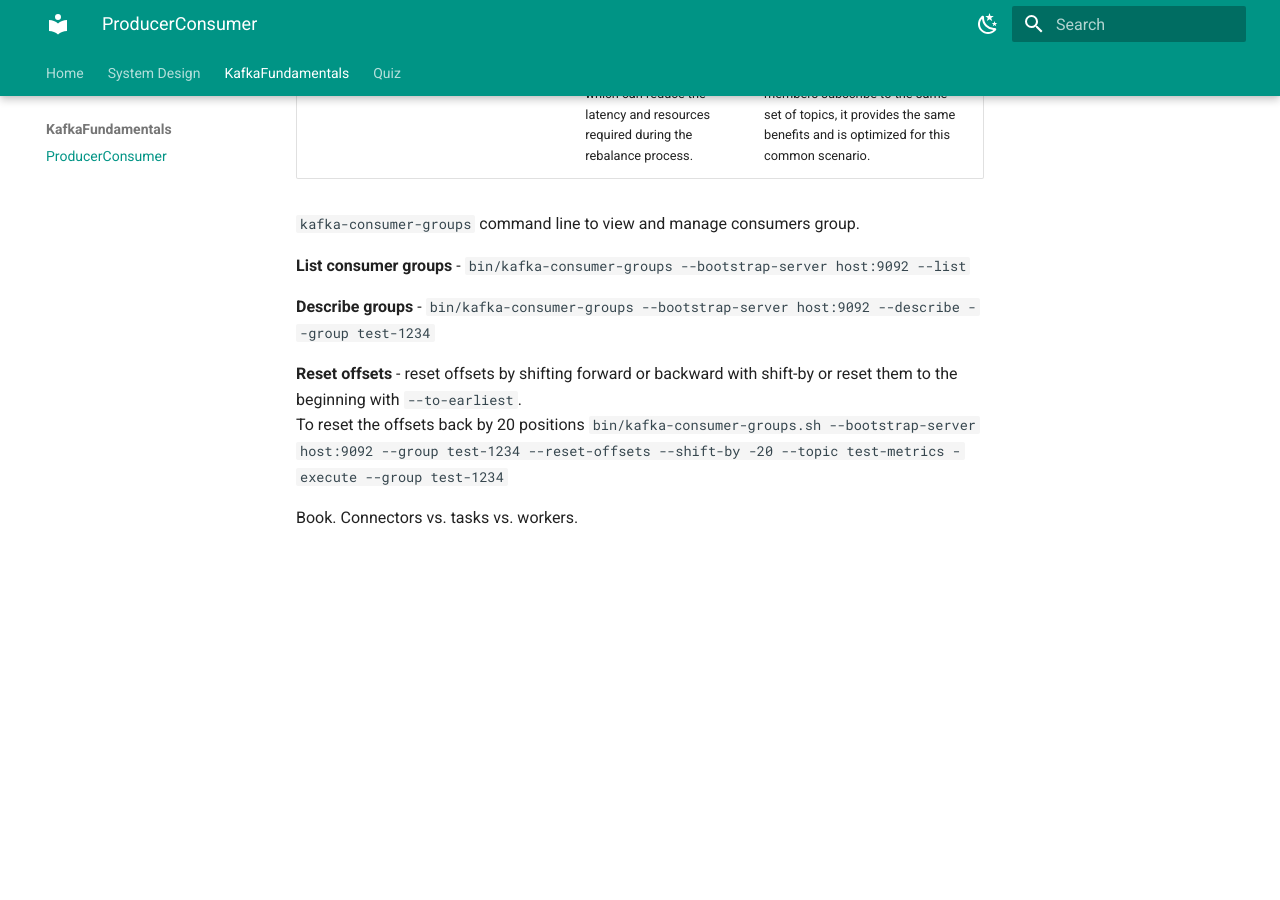
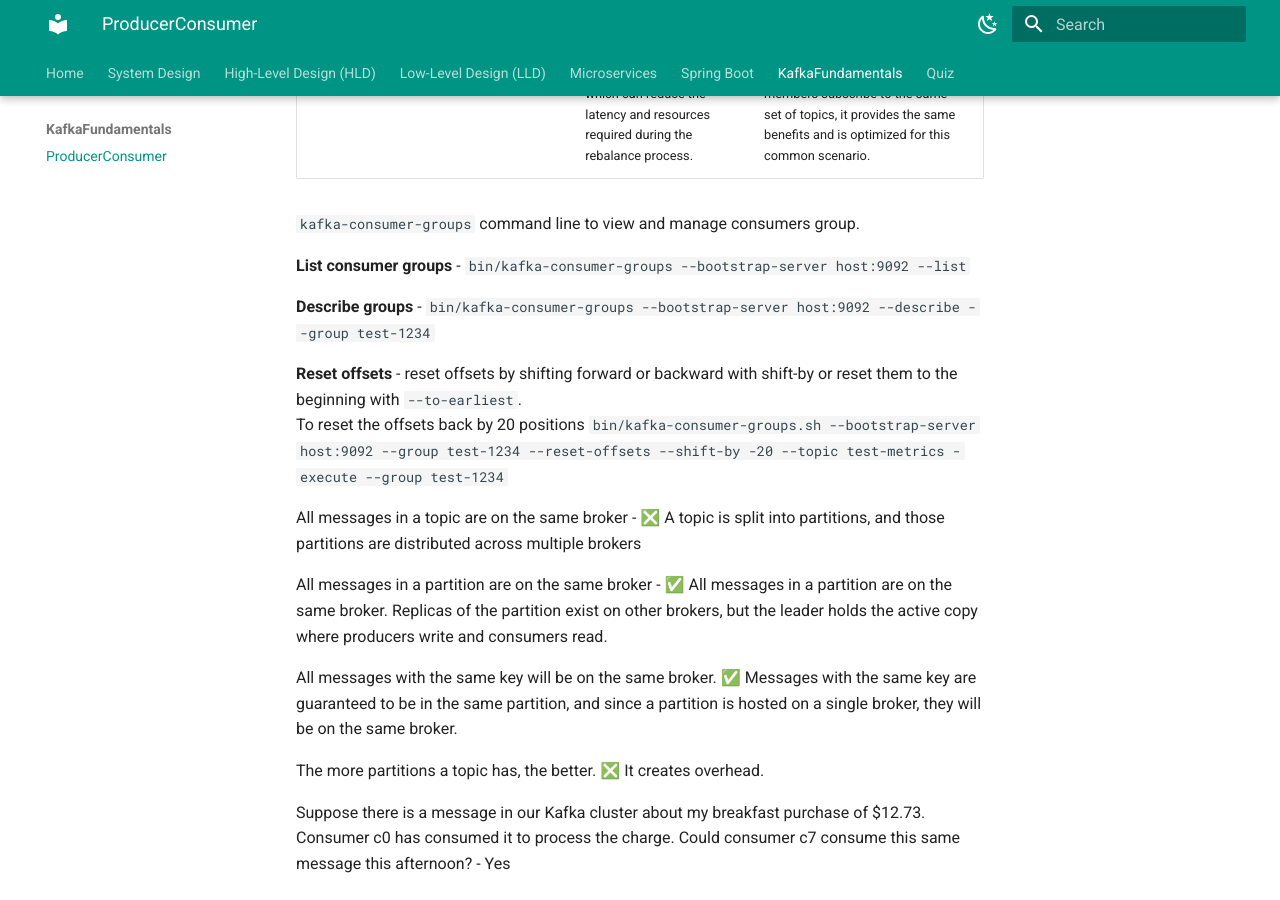
Before and after one commit to Suchismita-Deb/blogSystemDesign, an MkDocs documentation site: the page built from docs/KafkaFundamentals/ProducerConsumer.md, in a window 1280 px wide and 900 px high, scrolled down 3920 px. Built offline with MkDocs 1.6.1 and Material for MkDocs 9.7.7, drawn with Linux system fonts in a browser that asks for light colours; before the commit the page ends 4475 px from its top, so only the background shows below that.

Commit message:
initial commit

```diff
--- a/docs/KafkaFundamentals/ProducerConsumer.md
+++ b/docs/KafkaFundamentals/ProducerConsumer.md
@@ -126,8 +126,12 @@ Set - `enable.auto.commit=false`
 **Reset offsets** - reset offsets by shifting forward or backward with shift-by or reset them to the beginning with `--to-earliest`.
 To reset the offsets back by 20 positions `bin/kafka-consumer-groups.sh --bootstrap-server host:9092 --group test-1234 --reset-offsets --shift-by -20 --topic test-metrics -execute --group test-1234`
 
+All messages in a topic are on the same broker - ❎ A topic is split into partitions, and those partitions are distributed across multiple brokers
 
+All messages in a partition are on the same broker - ✅ All messages in a partition are on the same broker. Replicas of the partition exist on other brokers, but the leader holds the active copy where producers write and consumers read.
 
+All messages with the same key will be on the same broker. ✅ Messages with the same key are guaranteed to be in the same partition, and since a partition is hosted on a single broker, they will be on the same broker.
 
-Book.
-Connectors vs. tasks vs. workers.
+The more partitions a topic has, the better. ❎ It creates overhead.
+
+Suppose there is a message in our Kafka cluster about my breakfast purchase of $12.73. Consumer c0 has consumed it to process the charge. Could consumer c7 consume this same message this afternoon? - Yes
--- a/mkdocs.yml
+++ b/mkdocs.yml
@@ -17,6 +17,25 @@ nav:
       - Advanced Concept:
           - Vector Db: SystemDesign/AdvancedConcept/Vector.md
           - Time Series Db: SystemDesign/AdvancedConcept/TimeSeriesDb.md
+
+  - High-Level Design (HLD): SystemDesign/HighLevelDesign.md
+
+  - Low-Level Design (LLD): SystemDesign/LowLevelDesign.md
+
+  - Microservices:
+      - Fundamentals: Microservices/Fundamentals.md
+      - Communication Patterns: Microservices/CommunicationPatterns.md
+      - Data Management: Microservices/DataManagement.md
+      - Resilience: Microservices/Resilience.md
+      - Observability: Microservices/Observability.md
+
+  - Spring Boot:
+      - Fundamentals: SpringBoot/Fundamentals.md
+      - Layered Architecture: SpringBoot/LayeredArchitecture.md
+      - Building Microservices: SpringBoot/BuildingMicroservices.md
+      - Security: SpringBoot/Security.md
+      - Testing: SpringBoot/Testing.md
+
   - KafkaFundamentals:
       - ProducerConsumer: KafkaFundamentals/ProducerConsumer.md
   - Quiz: Quiz.md
```
Also changed, not shown: docs/index.md (+4 -0 lines).
